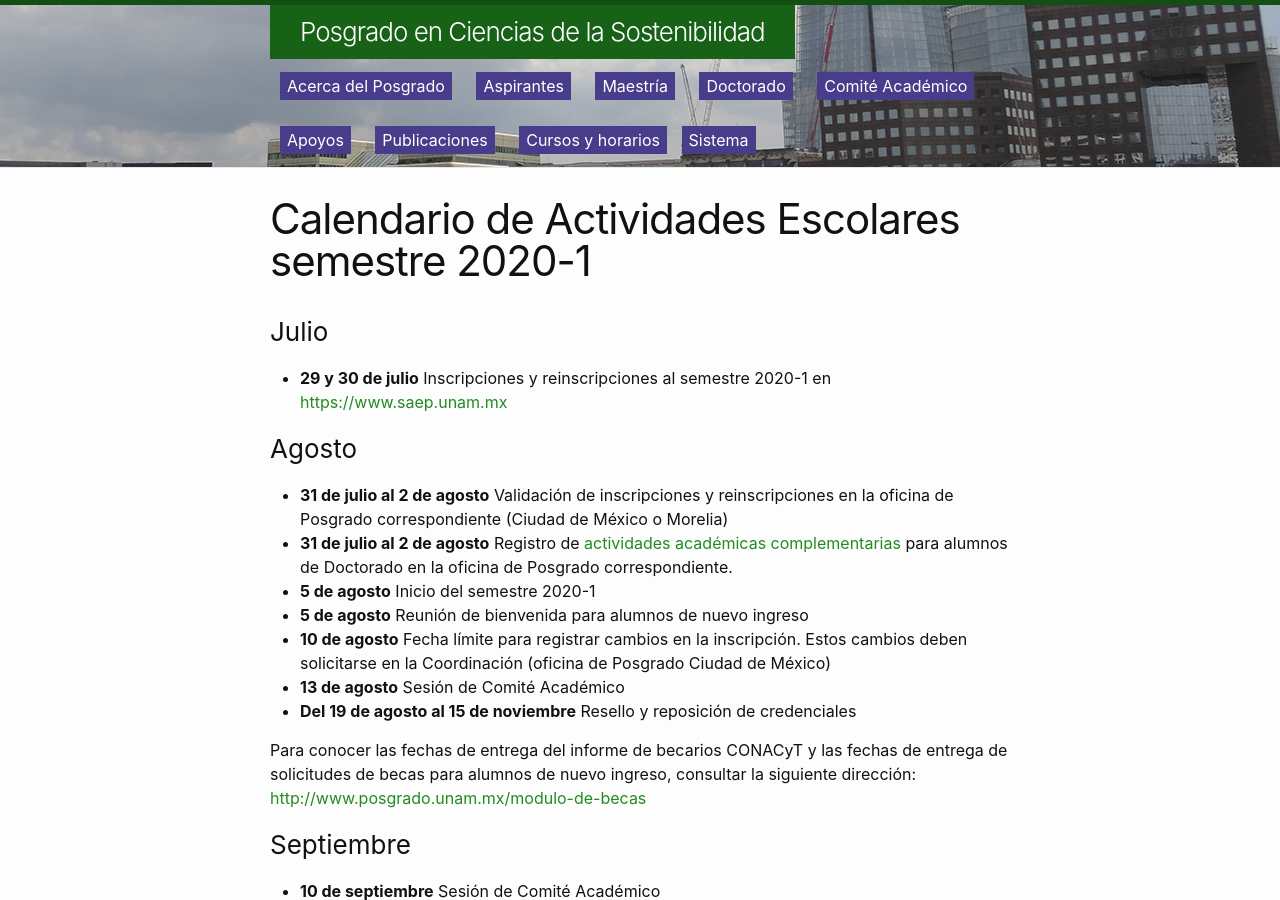
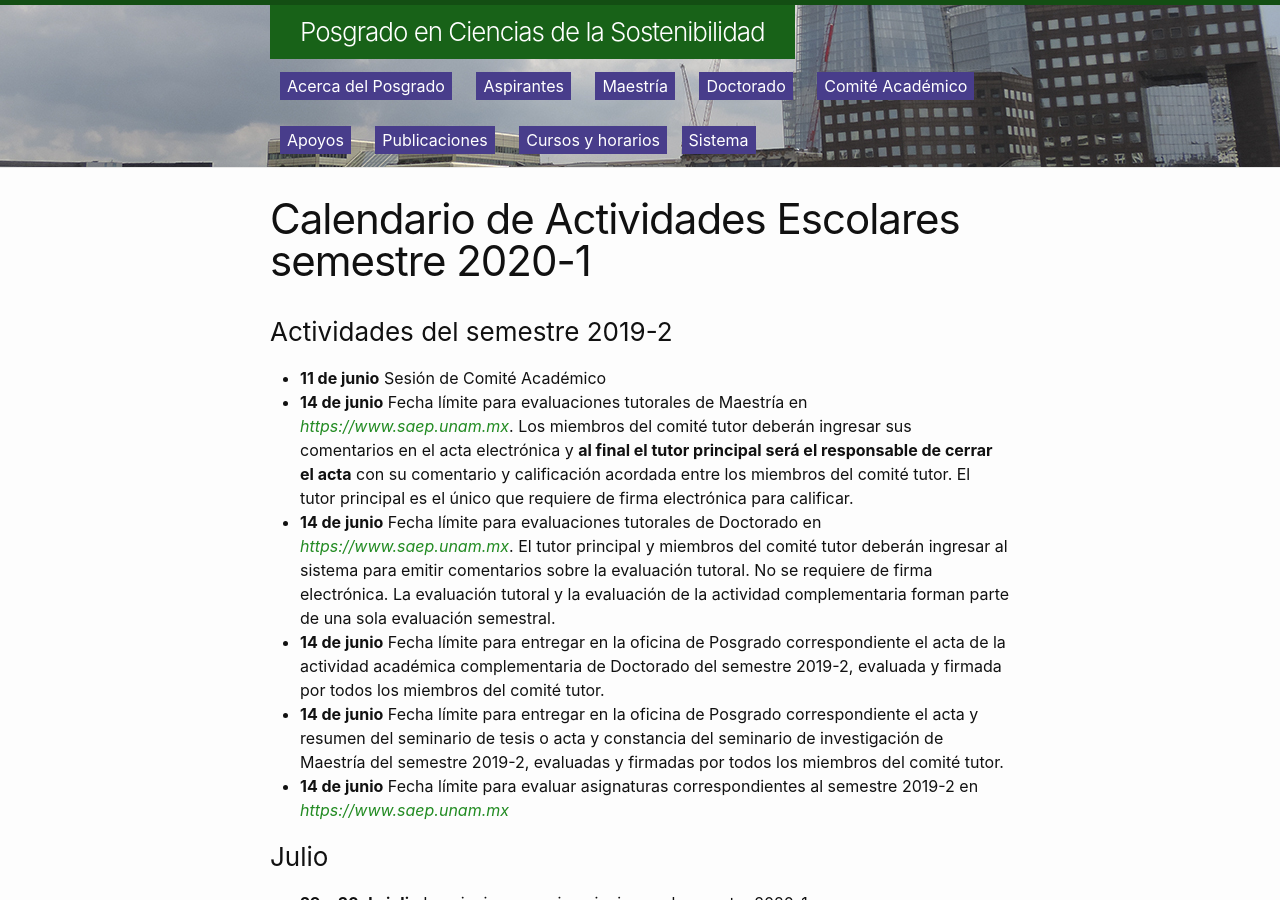
Before and after one commit to pcs-unam/pcs-unam.github.io, a Jekyll site: the page built from posgrado/calendario1.md, in a window 1280 px wide and 900 px high. Built offline with Jekyll 4.4.1, drawn with Linux system fonts in a browser that asks for light colours.

Commit message:
Se agregaron las actividades faltantes del semestre 2019-2 que todavía no termina

```diff
--- a/posgrado/calendario1.md
+++ b/posgrado/calendario1.md
@@ -4,6 +4,16 @@ layout: page
 permalink: /posgrado/calendario1/
 pleca: /assets/plecas/p16.jpg
 ---
+
+### Actividades del semestre 2019-2
+
+- **11 de junio** Sesión de Comité Académico
+ - **14 de junio** Fecha límite para evaluaciones tutorales de Maestría en [*https://www.saep.unam.mx*](https://www.saep.unam.mx/). Los miembros del comité tutor deberán ingresar sus comentarios en el acta electrónica y **al final el tutor principal será el responsable de cerrar el acta** con su comentario y calificación acordada entre los miembros del comité tutor. El tutor principal es el único que requiere de firma electrónica para calificar.
+ - **14 de junio** Fecha límite para evaluaciones tutorales de Doctorado en [*https://www.saep.unam.mx*](https://www.saep.unam.mx/). El tutor principal y miembros del comité tutor deberán ingresar al sistema para emitir comentarios sobre la evaluación tutoral. No se requiere de firma electrónica. La evaluación tutoral y la evaluación de la actividad complementaria forman parte de una sola evaluación semestral.
+ - **14 de junio** Fecha límite para entregar en la oficina de Posgrado correspondiente el acta de la actividad académica complementaria de Doctorado del semestre 2019-2, evaluada y firmada por todos los miembros del comité tutor.
+ - **14 de junio** Fecha límite para entregar en la oficina de Posgrado correspondiente el acta y resumen del seminario de tesis o acta y constancia del seminario de investigación de Maestría del semestre 2019-2, evaluadas y firmadas por todos los miembros del comité tutor.
+ - **14 de junio** Fecha límite para evaluar asignaturas correspondientes al semestre 2019-2 en [*https://www.saep.unam.mx*](https://www.saep.unam.mx/)
+
 
 ### Julio
 
```
